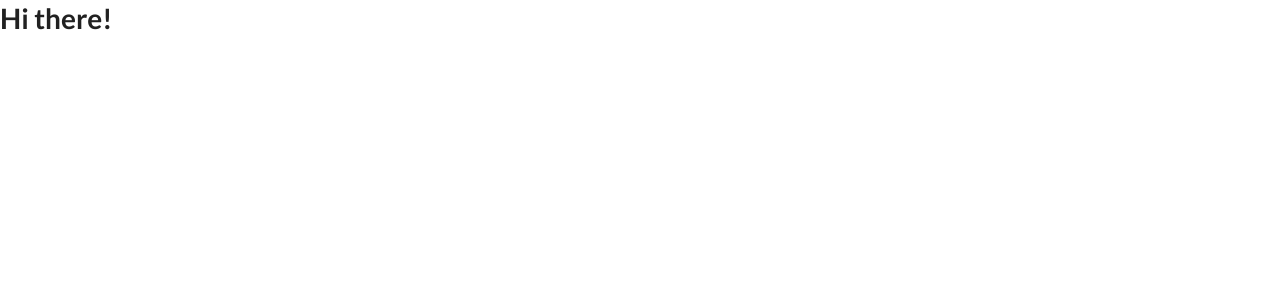
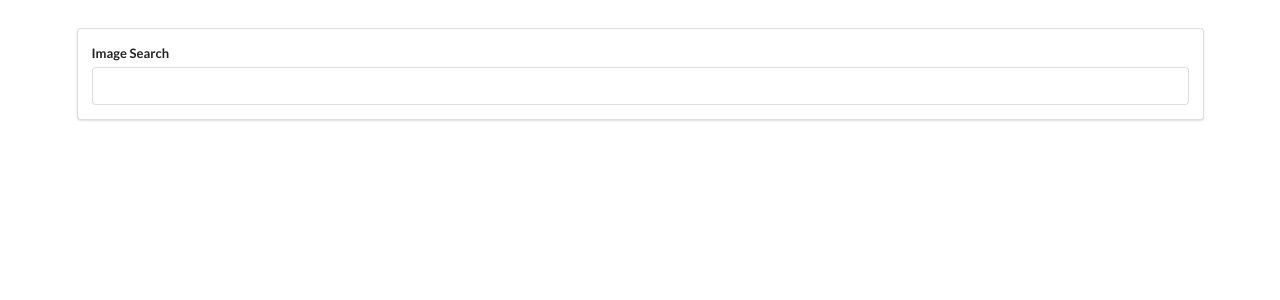
Before and after one commit to Mak-Pro/react-stephen-grider, a React (Create React App) app: page / in a window 1280 px wide. Shown: the top 300 px of the page. Built offline with nearby package versions, Linux system fonts and the light colour scheme.

Commit message:
handling events og input and submit

```diff
--- a/src/App.js
+++ /dev/null
@@ -1,23 +0,0 @@
-import React, { Component } from 'react';
-
-
-
-class App extends Component {
-	constructor(props) {
-		super(props);
-	}
-
-	state = {
-
-	}
-
-	render() {
-
-		return (
-			<h1>Hi there!</h1>
-	  );
-	}
-
-}
-
-export default App;
--- /dev/null
+++ b/src/components/App.js
@@ -0,0 +1,33 @@
+import React, { Component } from 'react';
+
+import SearchBar from './SearchBar.js';
+
+
+
+class App extends Component {
+	constructor(props) {
+		super(props);
+	}
+
+	state = {
+
+	}
+
+
+	onSearchSubmit = (value) => {
+		console.log(value);
+	}
+
+
+	render() {
+
+		return (
+			<div className="ui container" style={{ marginTop: '2rem' }}>
+				<SearchBar submit={this.onSearchSubmit}/>
+			</div>
+	  );
+	}
+
+}
+
+export default App;
--- /dev/null
+++ b/src/components/SearchBar.js
@@ -0,0 +1,51 @@
+import React, { Component } from 'react';
+
+class SearchBar extends Component {
+
+	state = {
+		term: '',
+	}
+
+
+	// Метод обработки пользовательского ввода
+	onInputChange = (e) => {
+		this.setState({
+			term: e.target.value
+		});
+	}
+
+
+	// Отдельный метод
+	onFormSubmit = (e) => {
+		e.preventDefault();
+		this.props.submit(this.state.term);
+	}
+
+
+  render() {
+    return (
+			<div className="ui segment">
+				{/* Вариант без использования метода */}
+				{/*<form className="ui form" onSubmit={(e) => this.props.submit(e, this.state.term)}>*/}
+
+				{/* Вариант с отдельным методом*/}
+				<form className="ui form" onSubmit={this.onFormSubmit}>
+					<div className="ui field">
+						<label htmlFor="search">Image Search</label>
+						{/* Вариант с отдельным методом*/}
+						{/*<input type="text" id="search" value={this.state.term} onChange={this.onInputChange}/>*/}
+
+						{/* Вариант с без использования метода */}
+						<input
+							type="text"
+							id="search"
+							value={this.state.term}
+							onChange={(e) => this.setState({ term: e.target.value })}/>
+					</div>
+				</form>
+			</div>
+    );
+  }
+}
+
+export default SearchBar;
--- a/src/index.js
+++ b/src/index.js
@@ -1,4 +1,4 @@
 import React from 'react';
 import ReactDOM from 'react-dom';
-import App from './App';
+import App from './components/App.js';
 ReactDOM.render(<App />, document.getElementById('root'));
```
